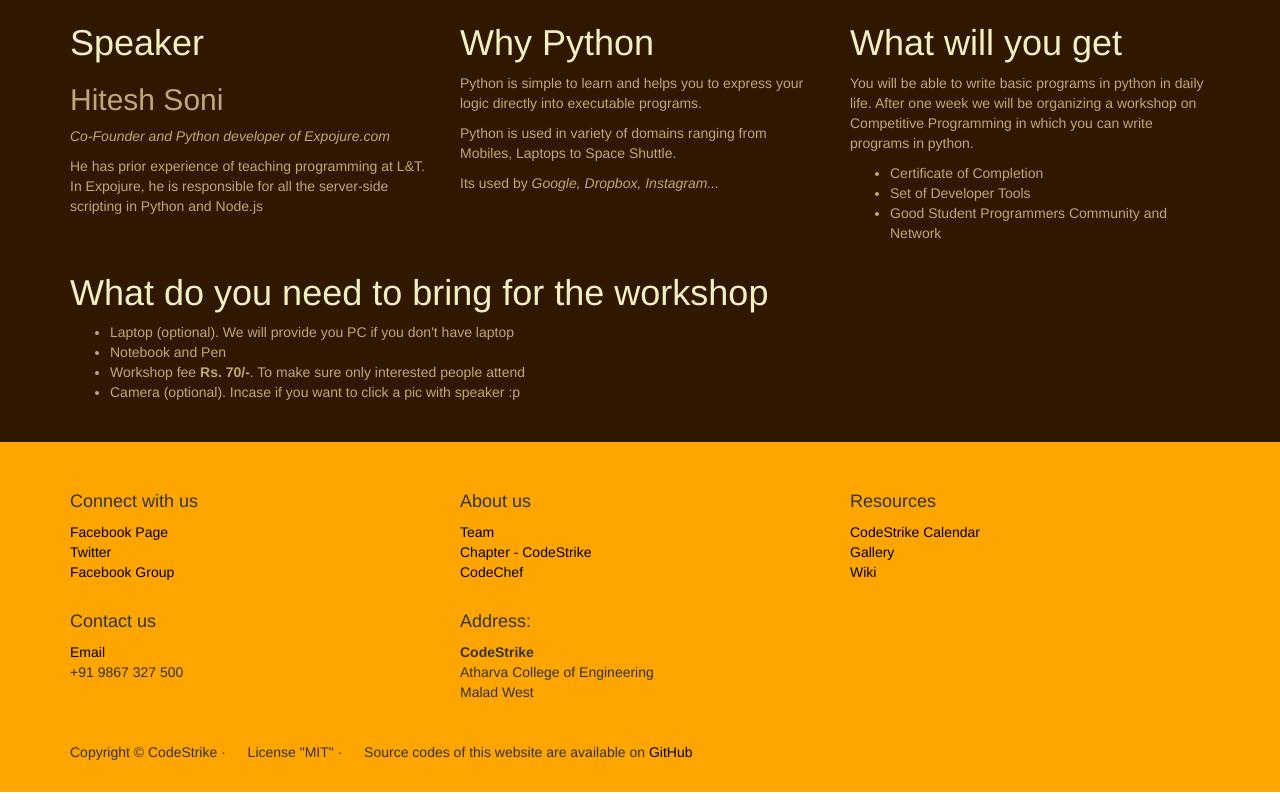
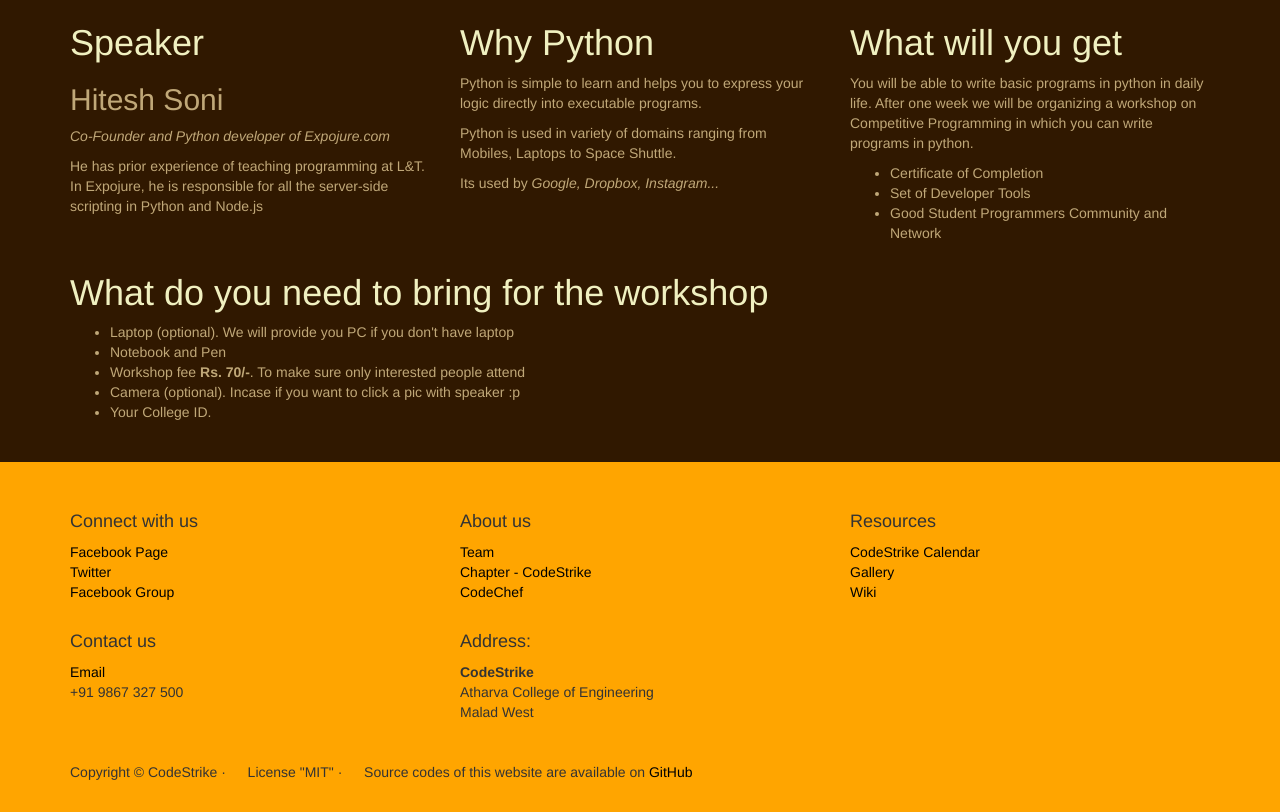
Before and after one commit to codestrike/webstrike, a website: page index.html in a window 1280 px wide. Shown: the part 984-1796 px from the top of the page. Drawn offline with Linux system fonts and the light colour scheme.

Commit message:
Requirement list updated - added college ID

```diff
--- a/index.html
+++ b/index.html
@@ -129,6 +129,7 @@
             <li>Notebook and Pen</li>
             <li>Workshop fee <b>Rs. 70/-</b>. To make sure only interested people attend</li>
             <li>Camera (optional). Incase if you want to click a pic with speaker :p</li>
+            <li>Your College ID.</li>
           </ul>
         </div>
       </div>
```
